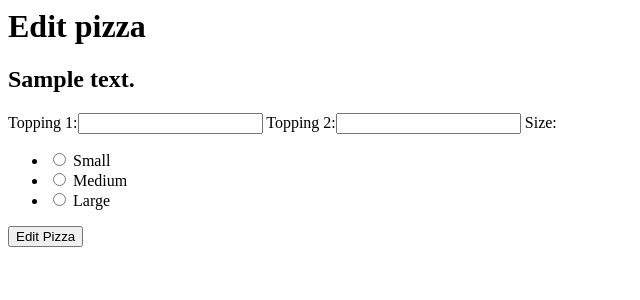
After one commit to UdrescuVlad/django_forms, a Django app: template nadiasgarden-project/pizza/templates/pizza/edit_order.html in a window 1280 px wide. The commit adds this page. Shown: the top 300 px of the page, without its empty margins (0-640 px from the left). Run offline with Django 3.2, Linux system fonts and the light colour scheme; data comes from the database, SQL or seed files in the repository; the template is opened without the code that fills it: values that come from a table or form of the project are taken from there, most other values are stand-ins (such as "Sample title", 1, 10 or a date in 2020).

Commit message:
edititng your saved pizza

```diff
--- a/nadiasgarden-project/nadiasgarden/urls.py
+++ b/nadiasgarden-project/nadiasgarden/urls.py
@@ -22,4 +22,5 @@ urlpatterns = [
     path('', views.home1, name='home'),
     path('order', views.order, name='order'),
     path('pizzas', views.pizzas, name='pizzas'),
+    path('order/<int:pk>', views.edit_order, name='edit_order'),
 ]
--- /dev/null
+++ b/nadiasgarden-project/pizza/templates/pizza/edit_order.html
@@ -0,0 +1,10 @@
+<h1>Edit pizza</h1>
+<h2>{{note}}</h2>
+<form action="{% url 'edit_order' pizza.id %}" method="POST">
+    {% csrf_token %}
+
+    {{ pizzaform }}
+
+    <input type="submit" value="Edit Pizza">
+
+</form>
--- a/nadiasgarden-project/pizza/templates/pizza/order.html
+++ b/nadiasgarden-project/pizza/templates/pizza/order.html
@@ -1,5 +1,8 @@
 <h1>Order a pizza</h1>
 <h2>{{ note }}</h2>
+
+{% if created_pizza_pk %}
+<a href="{% url 'edit_order' created_pizza_ok %}">Edit your order</a>
 
 <form action="{% url 'order' %}" method="POST">
     {% csrf_token %}
```
Also changed, not shown: nadiasgarden-project/pizza/views.py (+18 -2 lines).
